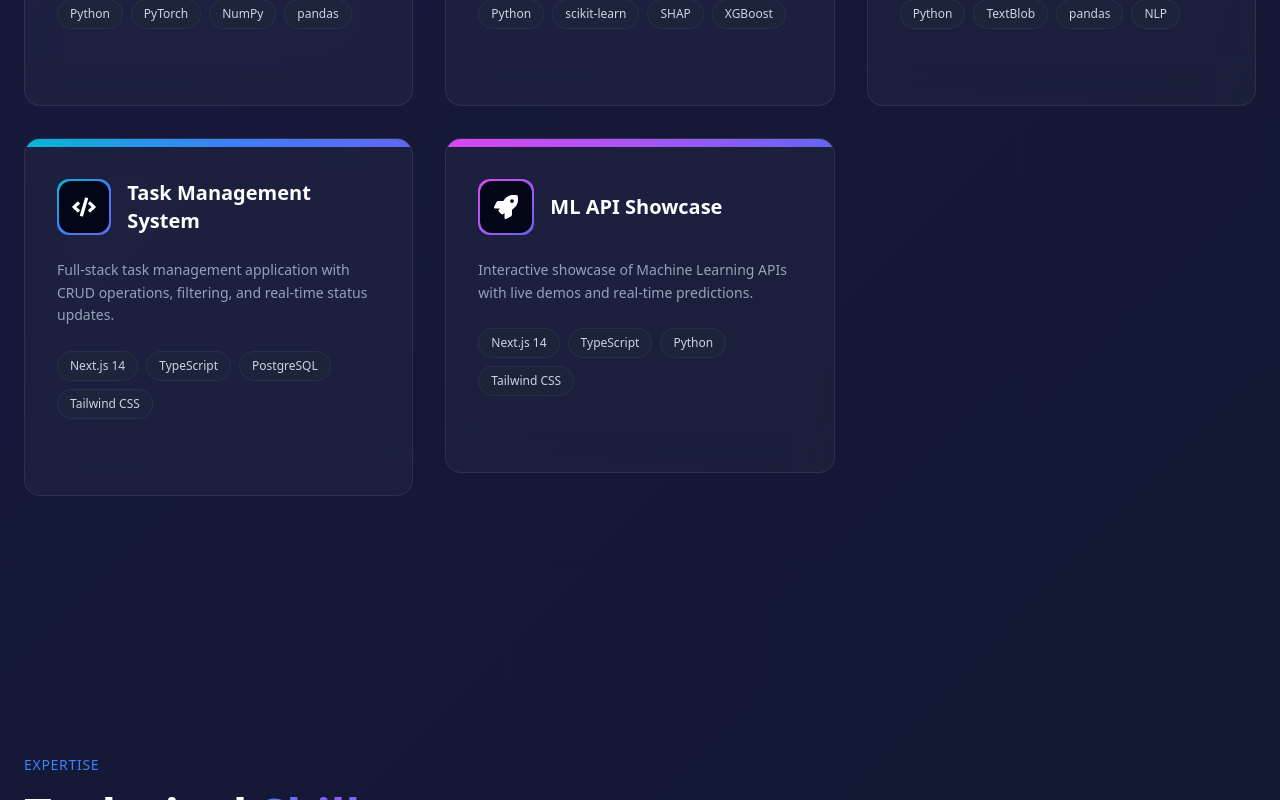
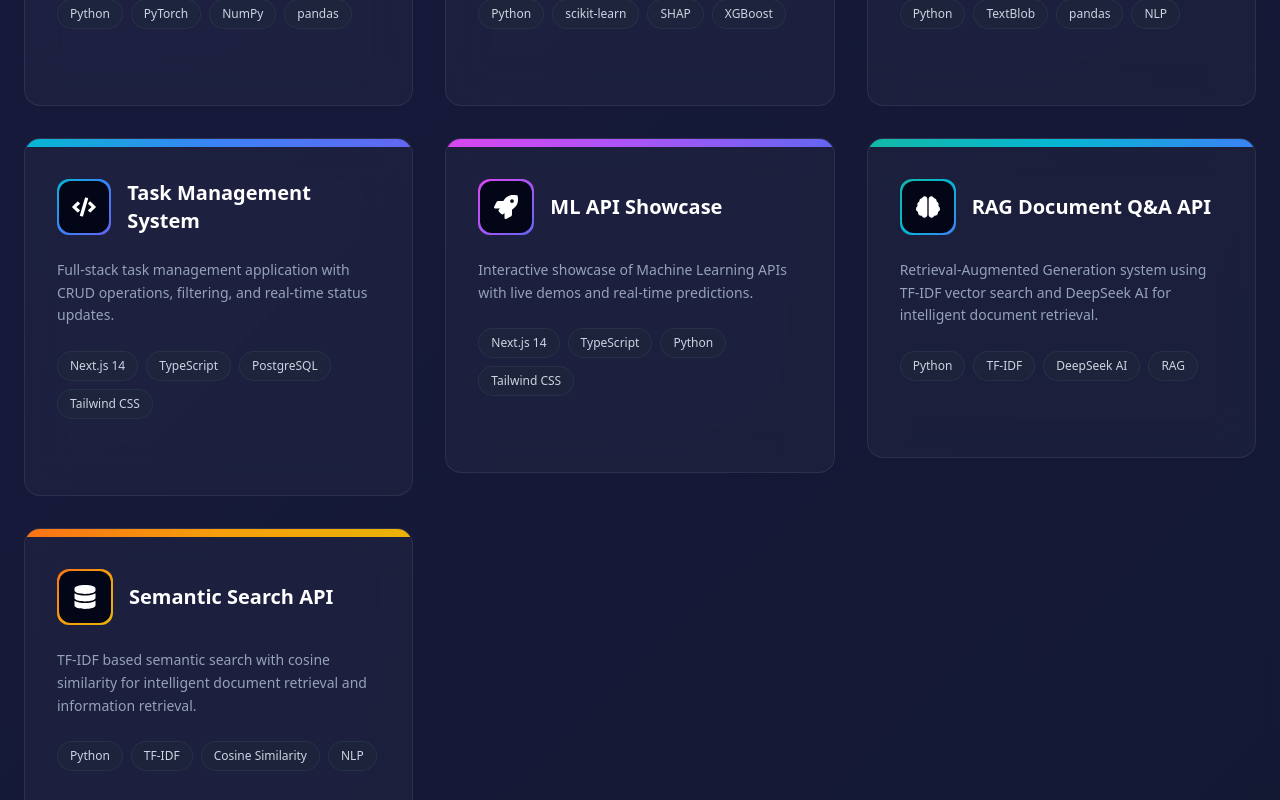
Before and after one commit to emmanalcazarjr-ops/portfolio, a Next.js app: page / in a window 1280 px wide. Shown: the part 1720-2520 px from the top of the page. Built offline with nearby package versions, Linux system fonts and the light colour scheme.

Commit message:
Add RAG Q&A API and Semantic Search API to portfolio

```diff
--- a/app/page.tsx
+++ b/app/page.tsx
@@ -82,6 +82,24 @@ const projects = [
     github: 'https://github.com/emmanalcazarjr-ops/ml-api-showcase',
     icon: FaRocket,
     gradient: 'from-fuchsia-500 via-purple-500 to-indigo-500',
+  },
+  {
+    title: 'RAG Document Q&A API',
+    description: 'Retrieval-Augmented Generation system using TF-IDF vector search and DeepSeek AI for intelligent document retrieval.',
+    tech: ['Python', 'TF-IDF', 'DeepSeek AI', 'RAG'],
+    github: 'https://github.com/emmanalcazarjr-ops/rag-qa-api',
+    live: 'https://rag-qa-api.vercel.app',
+    icon: FaBrain,
+    gradient: 'from-teal-500 via-cyan-500 to-blue-500',
+  },
+  {
+    title: 'Semantic Search API',
+    description: 'TF-IDF based semantic search with cosine similarity for intelligent document retrieval and information retrieval.',
+    tech: ['Python', 'TF-IDF', 'Cosine Similarity', 'NLP'],
+    github: 'https://github.com/emmanalcazarjr-ops/semantic-search-api',
+    live: 'https://semantic-search-api-xi.vercel.app',
+    icon: FaDatabase,
+    gradient: 'from-orange-500 via-amber-500 to-yellow-500',
   },
 ]
 
@@ -360,10 +378,10 @@ export default function Home() {
             <ScrollReveal delay={1.2}>
               <div className="grid grid-cols-2 md:grid-cols-4 gap-6 mt-20">
                 {[
-                  { label: 'Projects', value: 13, suffix: '+' },
-                  { label: 'Technologies', value: 15, suffix: '+' },
+                  { label: 'Projects', value: 15, suffix: '+' },
+                  { label: 'Technologies', value: 18, suffix: '+' },
                   { label: 'Certifications', value: 7, suffix: '' },
-                  { label: 'GitHub Repos', value: 15, suffix: '+' },
+                  { label: 'GitHub Repos', value: 22, suffix: '+' },
                 ].map((stat, i) => (
                   <motion.div
                     key={stat.label}
```
